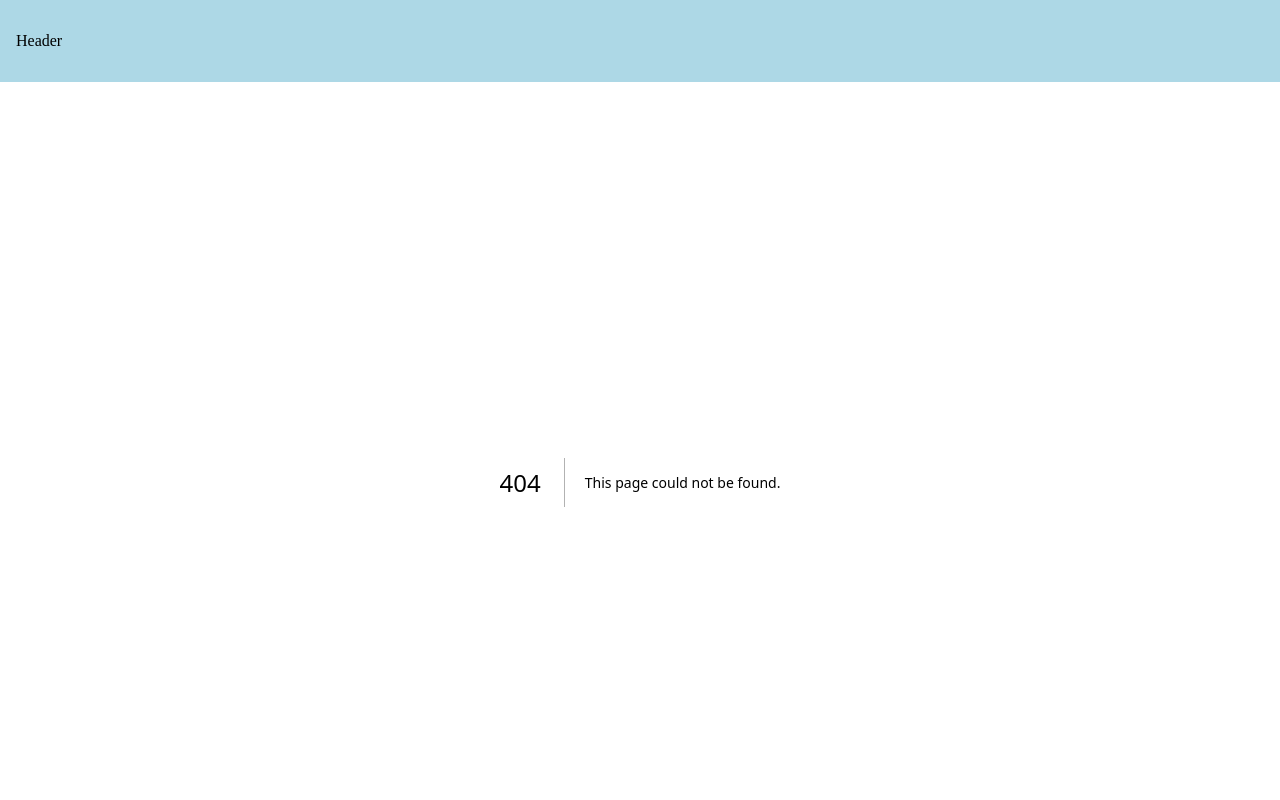
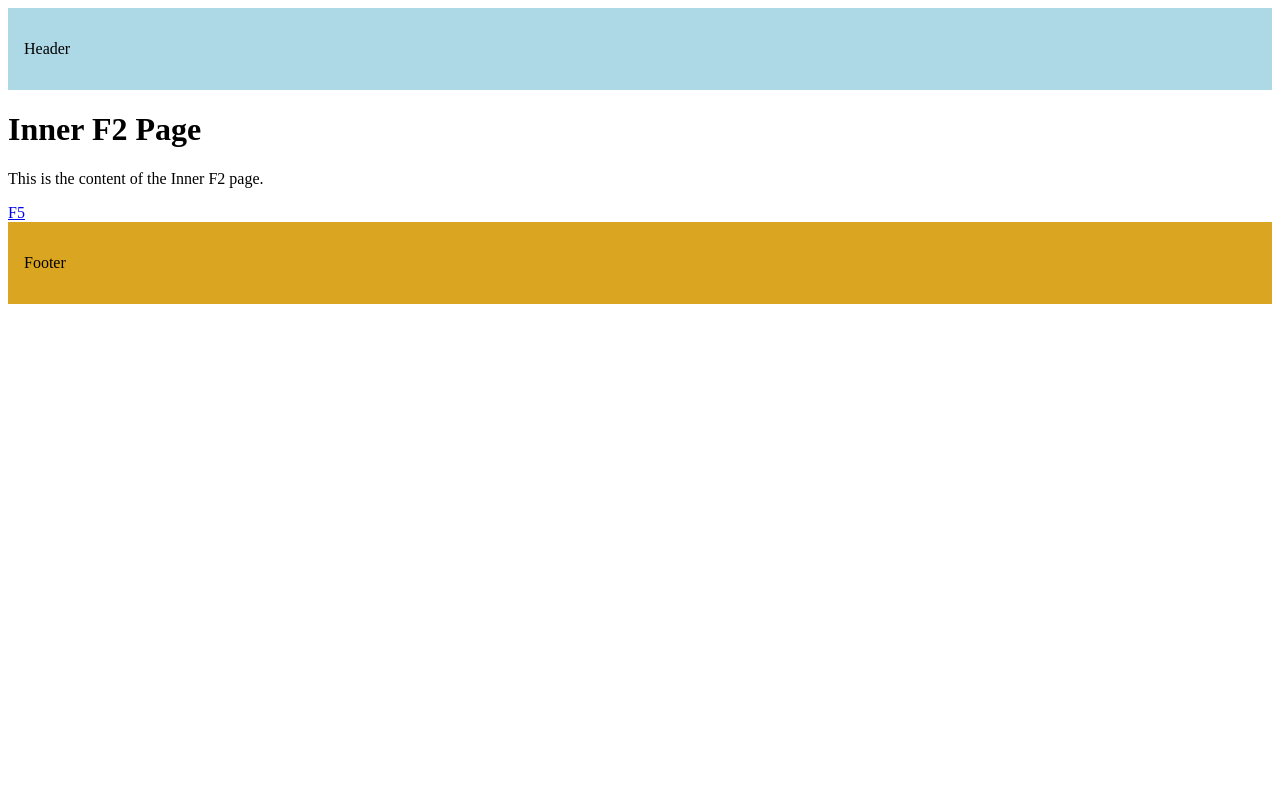
Before and after one commit to natanmuletahunde/next-tut, a Next.js app: page /f1/f2/inner-f2 in a window 1280 px wide. Before the commit this address had no page. Shown: the top 800 px of the page. Built offline with nearby package versions, Linux system fonts and the light colour scheme.

Commit message:
create the intercepted route by (...)

```diff
--- /dev/null
+++ b/src/app/f1/f2/inner-f2/page.tsx
@@ -0,0 +1,10 @@
+import Link from "next/link";
+export default function InnerF2Page() {
+    return (
+        <div>
+            <h1>Inner F2 Page</h1>
+            <p>This is the content of the Inner F2 page.</p>
+            <Link href="/f5">F5</Link>
+        </div>
+    );
+}
--- a/src/app/f1/f2/page.tsx
+++ b/src/app/f1/f2/page.tsx
@@ -5,6 +5,7 @@ export default function F2Page() {
             <h1>F2 Page</h1>
             <p>This is the content of the F2 page.</p>
             <Link href="/f4">F4</Link>
+            <Link href="/f1/f2/inner-f2">Inner F2</Link>
         </div>
     );
 }
```
Also changed, not shown: src/app/f1/f2/inner-f2/(...)f5/page.tsx (added, +7 -0 lines), src/app/f5/page.tsx (added, +8 -0 lines).
